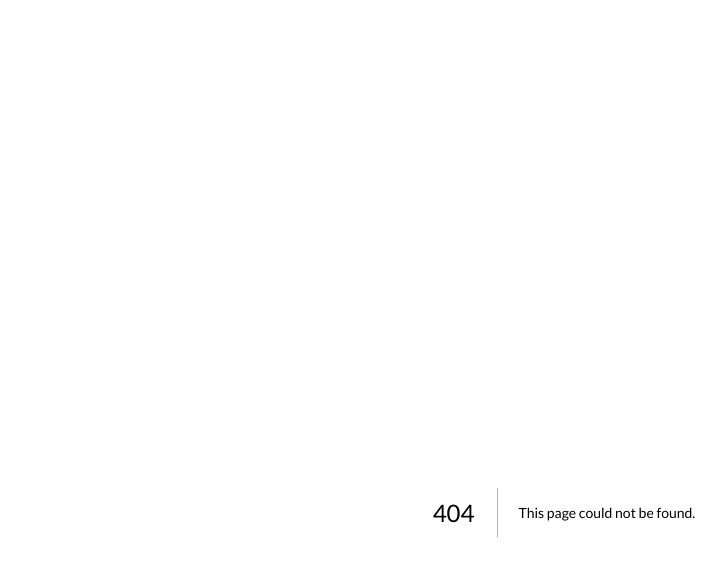
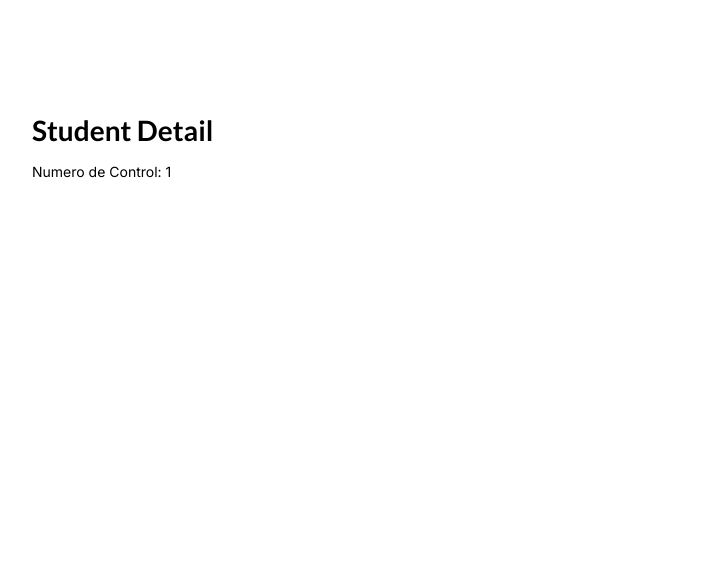
Before and after one commit to luisSilvaEs/system-for-managing-professional-internship-applications, a Next.js app: page /private/queries/studentDetail/1 in a window 1280 px wide. Before the commit this address had no page. Shown: the top 576 px of the page, without its empty margins (76-802 px from the left). Built offline with nearby package versions, Linux system fonts and the light colour scheme.

Commit message:
Create detail page for student, pending to fill with data from DynamoDB

```diff
--- a/app/private/queries/page.tsx
+++ b/app/private/queries/page.tsx
@@ -1,3 +1,5 @@
+"use client";
+
 import React from "react";
 import Filter from "@/app/components/filter/Filter";
 
--- /dev/null
+++ b/app/private/queries/studentDetail/[numeroControl]/page.tsx
@@ -0,0 +1,15 @@
+// app/private/queries/studentDetail/page.tsx
+"use client";
+
+import { useParams } from "next/navigation";
+
+export default function StudentDetail() {
+  const { numeroControl } = useParams();
+
+  return (
+    <div>
+      <h1>Student Detail</h1>
+      <p>Numero de Control: {numeroControl}</p>
+    </div>
+  );
+}
--- a/app/students/page.tsx
+++ b/app/students/page.tsx
@@ -1,7 +1,17 @@
-import React from "react";
+import StudentForm from "@/app/components/forms/student/StudentForm";
 
-const StudentPage = () => {
-  return <div>Page</div>;
-};
-
-export default StudentPage;
+export default function Home() {
+  return (
+    <div>
+      <StudentForm
+        title="Solicitud de residencia profesional"
+        instructions={
+          <p>
+            Favor de llenar <strong style={{ color: "#db2828" }}>TODOS</strong>{" "}
+            los campos para procesar la solicitud.
+          </p>
+        }
+      />
+    </div>
+  );
+}
```
